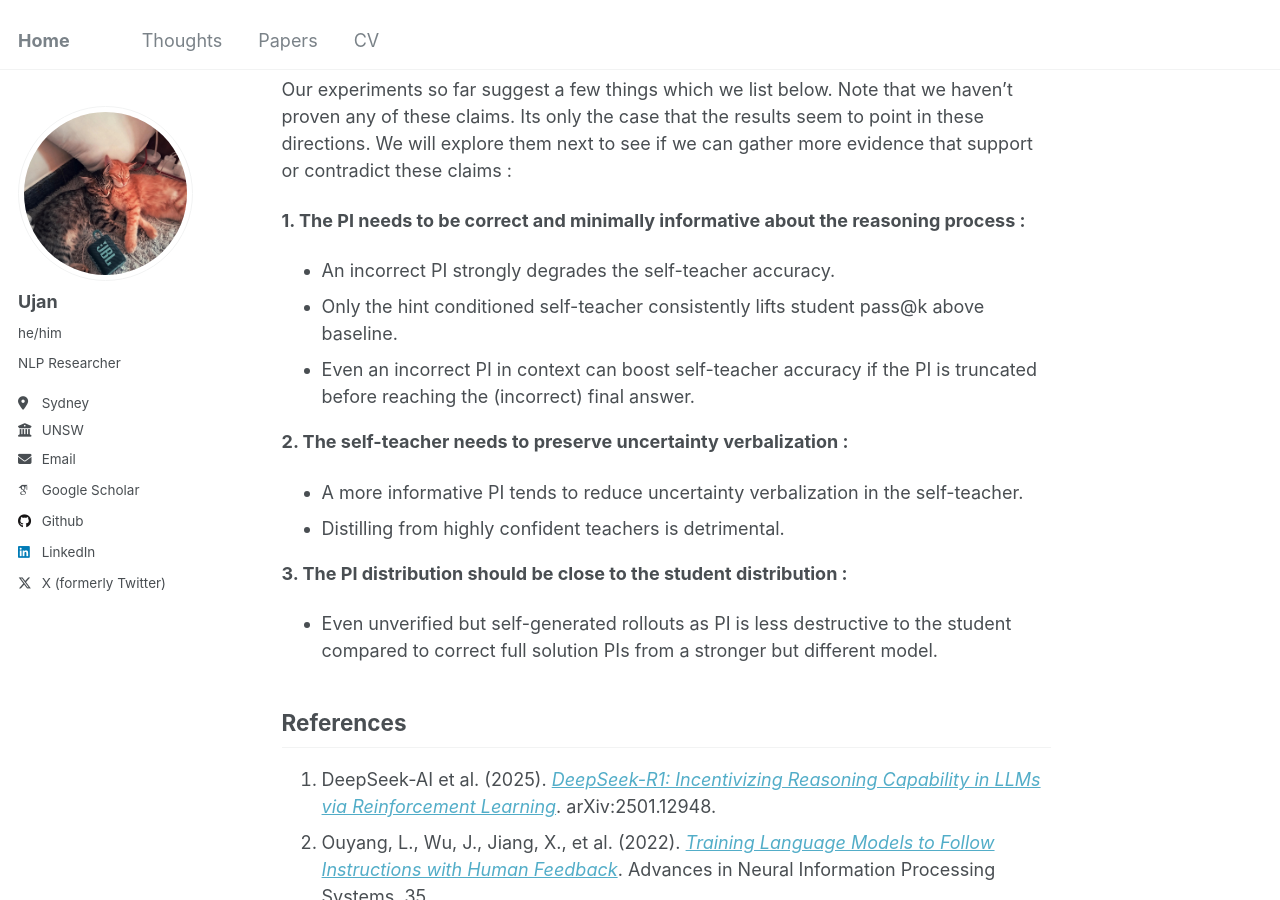
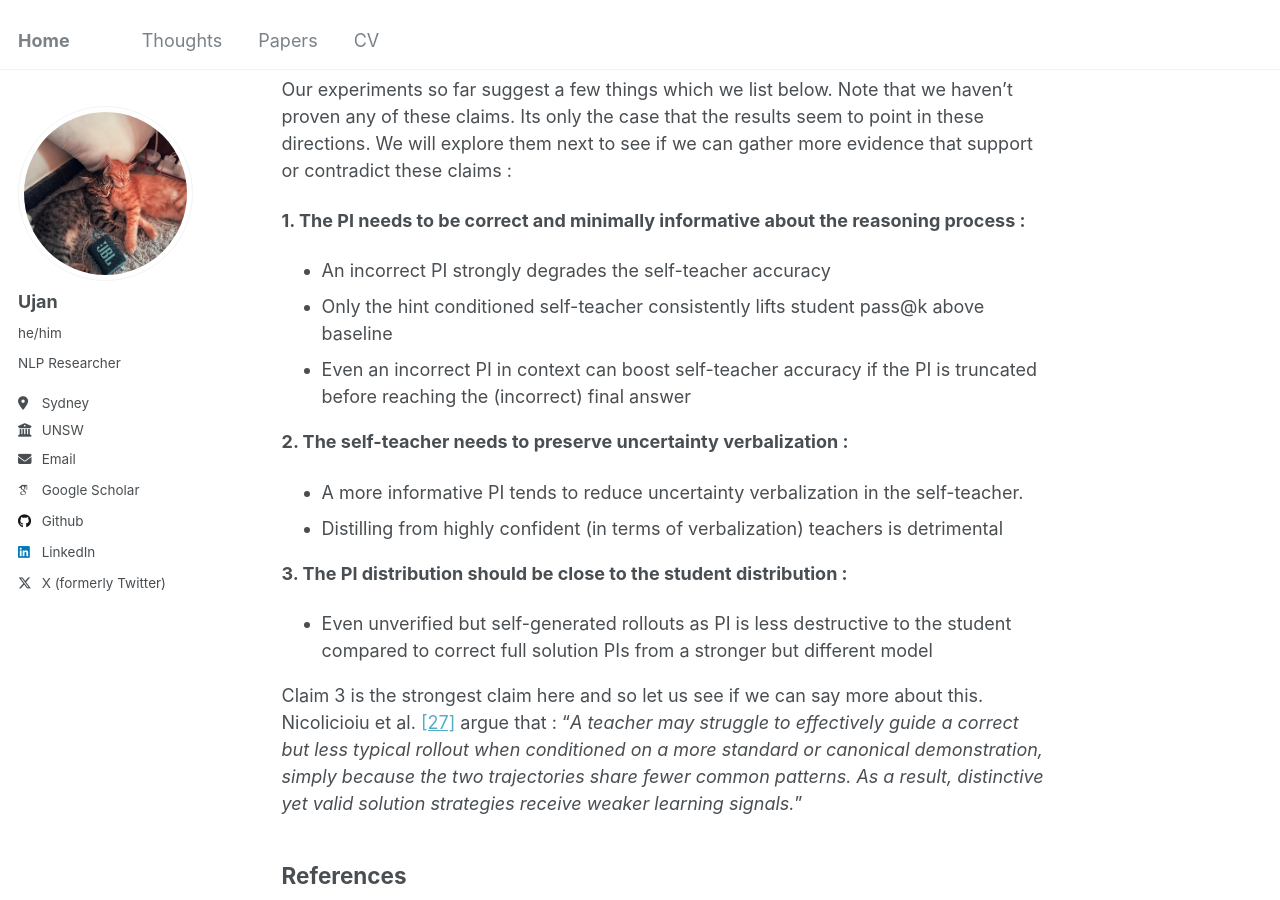
Before and after one commit to tatami-galaxy/tatami-galaxy.github.io, a Jekyll site: the page built from _posts/2026-07-01-self-distillation-post-1.md, in a window 1280 px wide and 900 px high, scrolled down 9009 px. Built offline with Jekyll 4.4.1, drawn with Linux system fonts in a browser that asks for light colours; some web fonts are replaced; some of the changed text lies outside the part shown.

Commit message:
self distill blog

```diff
--- a/_posts/2026-07-01-self-distillation-post-1.md
+++ b/_posts/2026-07-01-self-distillation-post-1.md
@@ -128,17 +128,19 @@ Our experiments so far suggest a few things which we list below. Note that we ha
 
 **1. The PI needs to be correct and minimally informative about the reasoning process :**
 
-  - An incorrect PI strongly degrades the self-teacher accuracy.
-  - Only the hint conditioned self-teacher consistently lifts student pass@k above baseline.
-  - Even an incorrect PI in context can boost self-teacher accuracy if the PI is truncated before reaching the (incorrect) final answer.
+  - An incorrect PI strongly degrades the self-teacher accuracy
+  - Only the hint conditioned self-teacher consistently lifts student pass@k above baseline
+  - Even an incorrect PI in context can boost self-teacher accuracy if the PI is truncated before reaching the (incorrect) final answer
 
 **2. The self-teacher needs to preserve uncertainty verbalization :**
   - A more informative PI tends to reduce uncertainty verbalization in the self-teacher.
-  - Distilling from highly confident teachers is detrimental.
+  - Distilling from highly confident (in terms of verbalization) teachers is detrimental
 
 **3. The PI distribution should be close to the student distribution :**
 
-  - Even unverified but self-generated rollouts as PI is less destructive to the student compared to correct full solution PIs from a stronger but different model.
+  - Even unverified but self-generated rollouts as PI is less destructive to the student compared to correct full solution PIs from a stronger but different model
+
+Claim 3 is the strongest claim here and so let us see if we can say more about this. Nicolicioiu et al. [[27]](#ref-27) argue that : "*A teacher may struggle to effectively guide a correct but less typical rollout when conditioned on a more standard or canonical demonstration, simply because the two trajectories share fewer common patterns. As a result, distinctive yet valid solution strategies receive weaker learning signals.*"
 
 
 
@@ -184,3 +186,4 @@ Our experiments so far suggest a few things which we list below. Note that we ha
 24. <a id="ref-24"></a>He, Z., Liang, T., Xu, J., et al. (2025). [*DeepMath-103K: A Large-Scale, Challenging, Decontaminated, and Verifiable Mathematical Dataset for Advancing Reasoning*](https://arxiv.org/abs/2504.11456). arXiv:2504.11456.
 25. <a id="ref-25"></a>Yang, A., Li, A., Yang, B., et al. (2025). [*Qwen3 Technical Report*](https://arxiv.org/abs/2505.09388). arXiv:2505.09388.
 26. <a id="ref-26"></a>Hugging Face H4 (2024). [*AIME 2024*](https://huggingface.co/datasets/HuggingFaceH4/aime_2024). Hugging Face Datasets. The 30 problems of AIME 2024 I and II, derived from [AI-MO/aimo-validation-aime](https://huggingface.co/datasets/AI-MO/aimo-validation-aime).
+27. <a id="ref-27"></a>Nicolicioiu, A. L., Pezeshki, M., & Courville, A. (2026). [*On-Policy Self-Distillation with Sampled Demonstrations Reduces Output Diversity*](https://arxiv.org/abs/2606.26091). arXiv:2606.26091.
```
